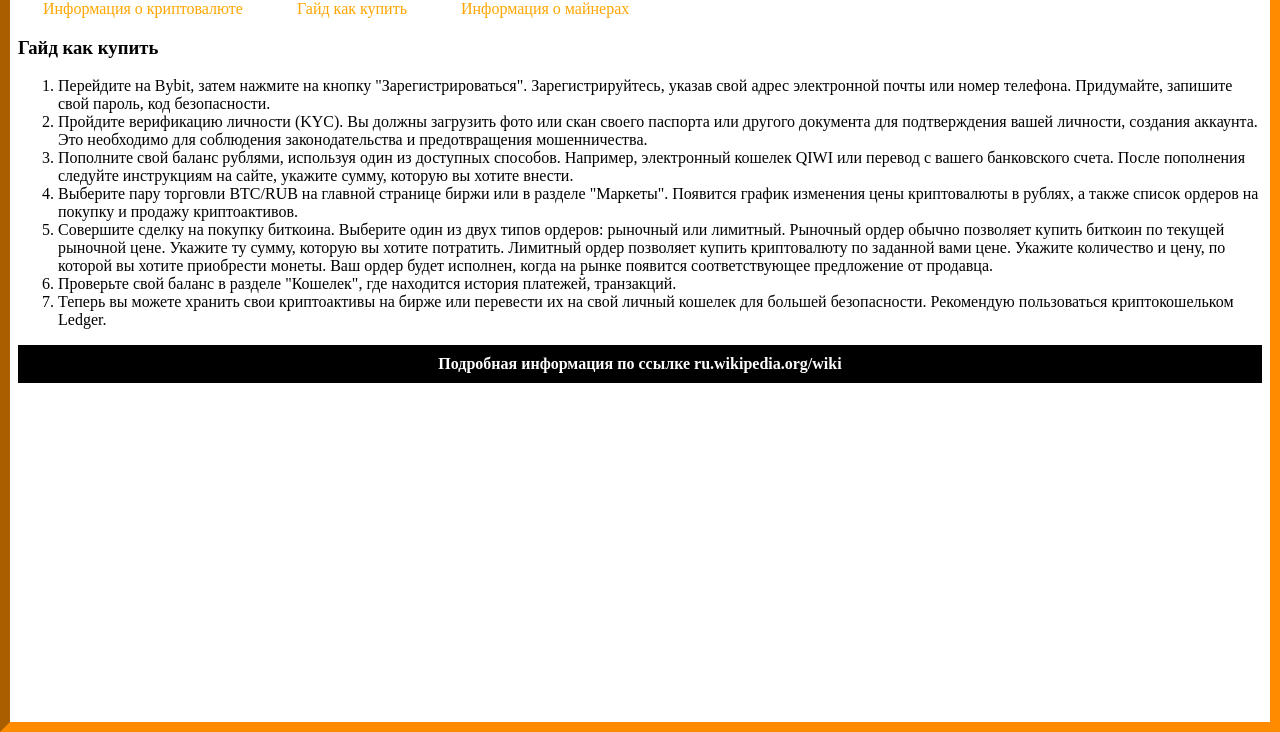
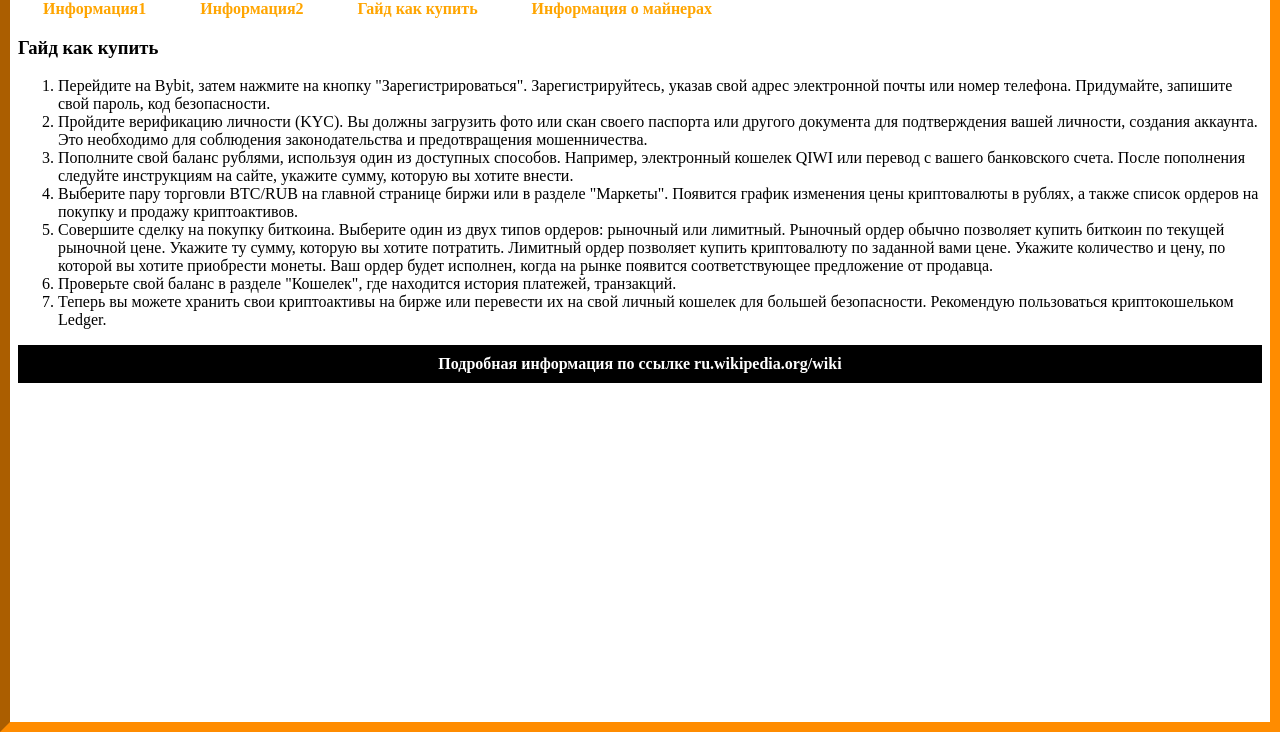
Before and after one commit to Zalupaqwerty/paylay-gg, a plain HTML site: page index2.html in a window 1280 px wide. Shown: the part 68-800 px from the top of the page. Drawn offline with Linux system fonts and the light colour scheme.

Commit message:
Update index2.html

```diff
--- a/index2.html
+++ b/index2.html
@@ -10,10 +10,12 @@
 </header>
 <main>
             <nav>
-                <a href="#price">Информация  о криптовалюте</a>
-                <a href="#delivery">Гайд как купить</a>
-                <a href="#wholesale">Информация о майнерах</a>
+                <a href="#price"><b>Информация1 </b></a>
+                <a href="#car"><b>Информация2 </b></a>
+                <a href="#delivery"><b>Гайд как купить</b></a>
+                <a href="#wholesale"><b>Информация о майнерах</b></a>
             </nav>
+            <main id="wholesale"/>
  <h3><b>Гайд как купить</b></h3>
 <p>
 <ol>
```
